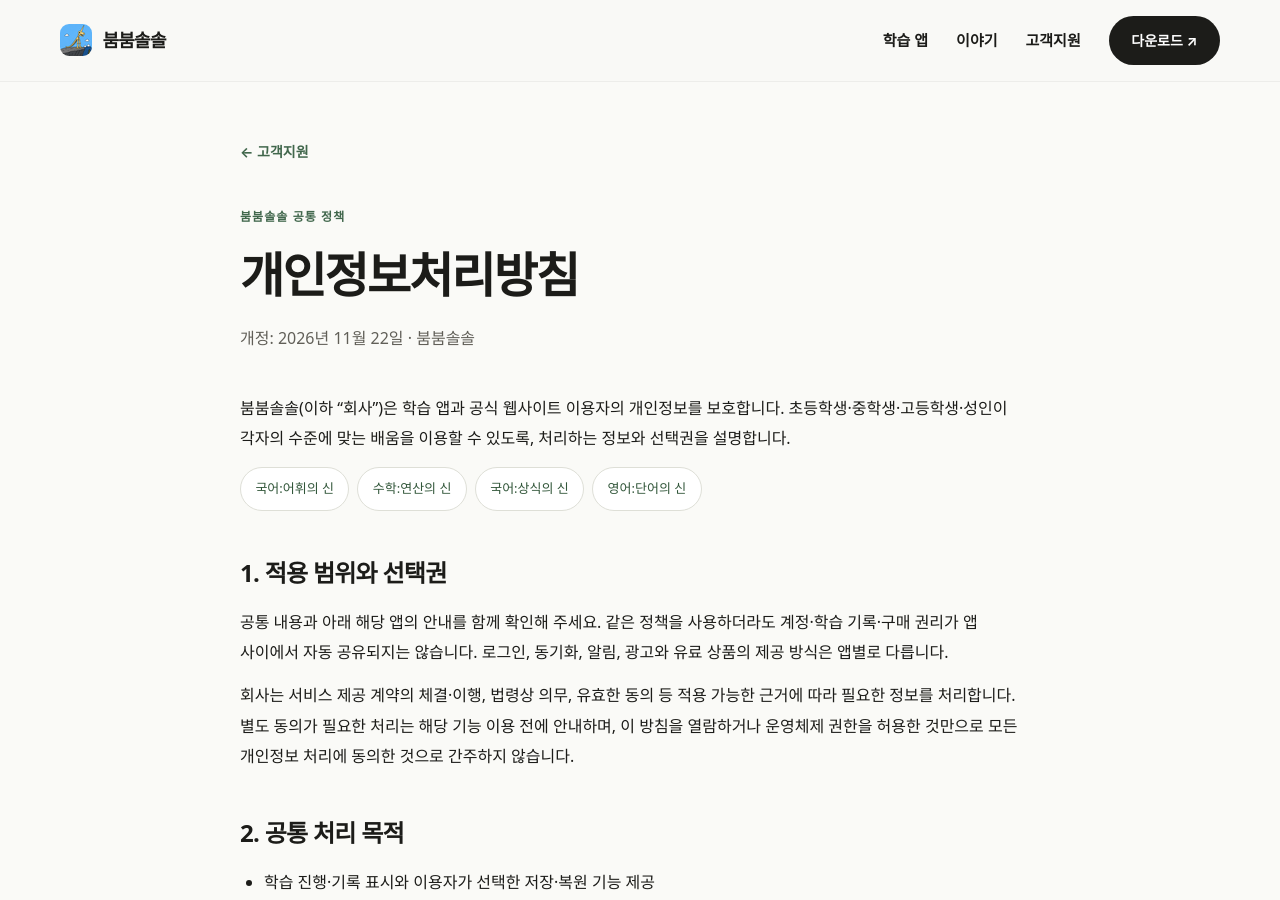
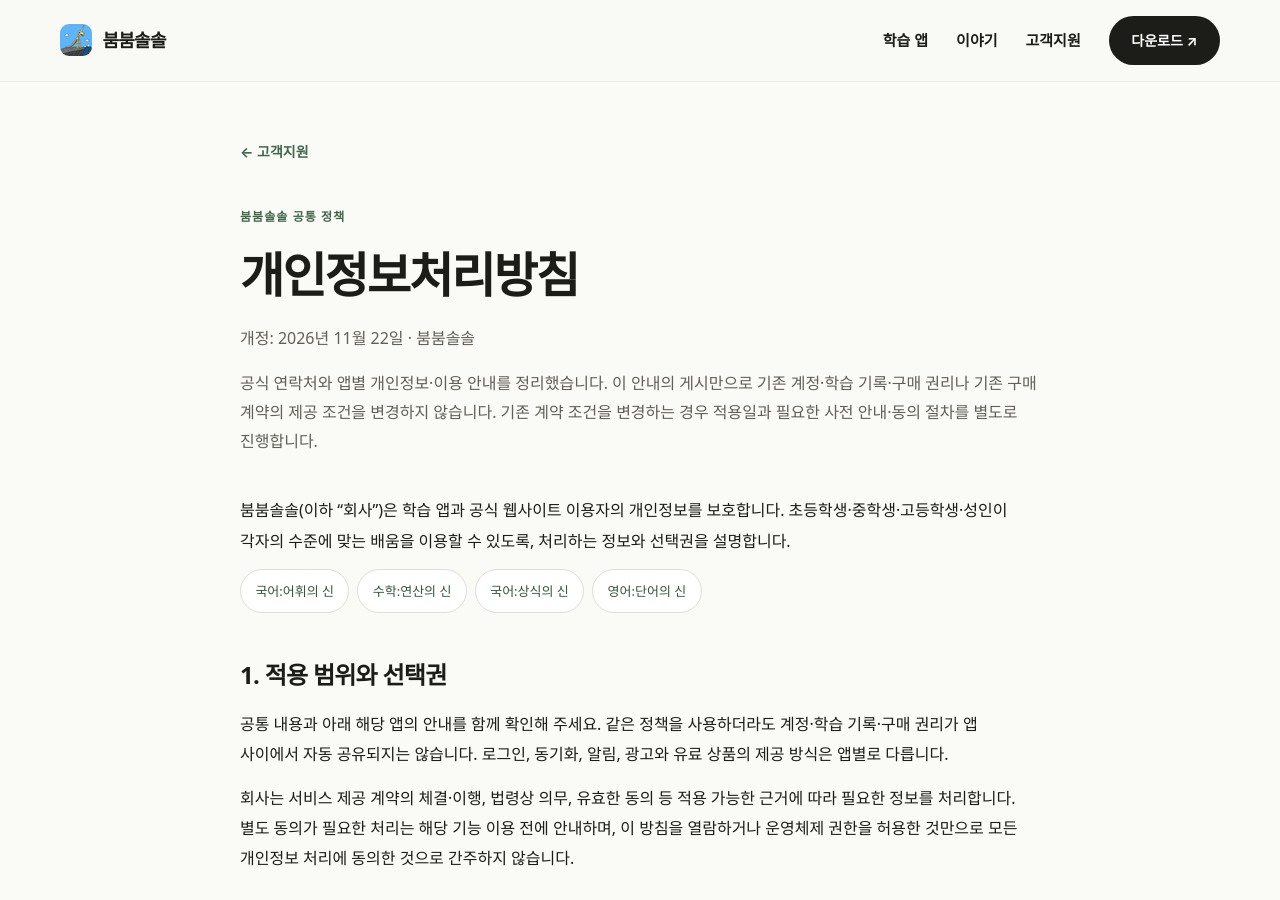
Before and after one commit to BOOMBOOMSOLSOL/boomboomsolsol.github.io, a Jekyll site: the page built from privacy.html, in a window 1280 px wide and 900 px high. Built offline with Jekyll 4.4.1, drawn with Linux system fonts in a browser that asks for light colours; some of the changed text lies outside the part shown.

Commit message:
fix: verify privacy regions before website publication
Correct vocabulary storage to Seoul and facts storage to Sydney using read-only project metadata. Record website-only publication approval and preserve existing contracts and purchase rights.

```diff
--- a/_layouts/legal.html
+++ b/_layouts/legal.html
@@ -1,4 +1,4 @@
 ---
 layout: default
 ---
-<article class="legal-container"><a class="text-link" href="/support/">← 고객지원</a><header><p class="eyebrow">붐붐솔솔 공통 정책</p><h1>{{ page.title }}</h1><p class="muted">개정: 2026년 11월 22일 · {{ site.company.name }}</p></header><div class="prose-legal">{{ content }}</div><footer class="policy-history"><a href="/policies/2026-06-26/{{ page.policy_kind }}/">2026년 6월 26일 이전 문서 보기</a></footer></article>
+<article class="legal-container"><a class="text-link" href="/support/">← 고객지원</a><header><p class="eyebrow">붐붐솔솔 공통 정책</p><h1>{{ page.title }}</h1><p class="muted">개정: 2026년 11월 22일 · {{ site.company.name }}</p><p class="muted">공식 연락처와 앱별 개인정보·이용 안내를 정리했습니다. 이 안내의 게시만으로 기존 계정·학습 기록·구매 권리나 기존 구매 계약의 제공 조건을 변경하지 않습니다. 기존 계약 조건을 변경하는 경우 적용일과 필요한 사전 안내·동의 절차를 별도로 진행합니다.</p></header><div class="prose-legal">{{ content }}</div><footer class="policy-history"><a href="/policies/2026-06-26/{{ page.policy_kind }}/">2026년 6월 26일 이전 문서 보기</a></footer></article>
--- a/privacy.html
+++ b/privacy.html
@@ -14,7 +14,7 @@ permalink: "/privacy/"
 <h2>3. 보관·삭제와 안전성</h2><p>개인정보는 기능 이용과 목적 달성에 필요한 동안 보관하고, 목적 달성·삭제 요청 처리 후 파기합니다. 법령상 보존 의무가 있는 경우 필요한 항목만 분리해 보관합니다. 계약·청약철회 및 결제·공급 기록은 5년, 소비자 불만·분쟁 기록은 3년, 표시·광고 기록은 6개월 등 회사에 실제 보존 의무가 있는 범위에 적용합니다.</p><p>기기 내 기록은 해당 기기의 앱 데이터와 운영체제 백업 설정에 따릅니다. 로그아웃·앱 삭제는 서버 계정 삭제나 구독 취소와 다릅니다. 서버 저장본, 구매 확인 자료와 외부 제공업체의 백업·운영 기록은 처리 목적과 법령에 따라 구분합니다.</p><p>회사는 전송 구간 암호화, 접근 권한 제한, 계정별 접근 제어 등 안전성 확보 조치를 적용합니다. 개인정보를 판매하지 않으며 법적 근거 없이 학습 답안을 외부 광고주에게 제공하지 않습니다.</p>
 <h2>4. 아동·청소년과 법정대리인의 권리</h2><p>학교급·학년 선택은 학습 내용을 구성하기 위한 것으로 법령상 실제 나이를 확인하는 절차와 다릅니다. 만 14세 미만 아동의 개인정보 처리에 법령상 동의가 필요한 경우 법정대리인의 동의 및 확인 규정을 적용합니다. 아동에게 개인정보 처리 사항을 알기 쉬운 말로 안내하며, 이용자와 적법한 법정대리인은 열람·정정·삭제·처리정지와 동의 철회를 요청할 수 있습니다.</p><p>요청은 <a href="mailto:{{ site.company.email }}">{{ site.company.email }}</a>로 접수할 수 있습니다. 본인·대리인 확인에 필요한 최소 사항을 확인한 후 법정 기한 내에 처리하고, 제한 사유가 있으면 이유와 구제 방법을 안내합니다. <a href="/account-deletion/">계정·데이터 삭제 요청 방법</a>도 확인해 주세요.</p>
 <h2>5. 외부 서비스와 국외 처리</h2><p>앱에서 사용하는 제공업체와 전달 정보는 해당 앱의 기능에 필요한 범위로 제한됩니다. 소셜 로그인·스토어가 자체 목적으로 처리하는 정보에는 해당 제공자의 정책도 적용됩니다.</p>
-<div class="legal-table" role="region" aria-label="외부 서비스 처리 안내" tabindex="0"><table><caption>앱 기능별 외부 제공업체</caption><thead><tr><th scope="col">제공업체</th><th scope="col">업무·정보</th><th scope="col">처리 지역</th></tr></thead><tbody><tr><td>Supabase</td><td>계정·기능별 학습 저장본·설정·운영 기록. 수학은 구매 검증·알림 등록·의견도 포함</td><td>국어·상식: 미국 / 수학 핵심 DB: 대한민국 서울. 국외 운영·지원·로그 처리 포함</td></tr><tr><td>Google Firebase</td><td>앱별 알림 토큰·알림 전달. 국어는 앱 이용 이벤트·분석 식별자 및 함수 처리</td><td>미국 등 글로벌 인프라</td></tr><tr><td>Google AdMob</td><td>광고·기기 관련 식별자, IP, 앱·기기 정보, 노출·클릭·진단·보안 기록</td><td>미국 등 글로벌 인프라</td></tr><tr><td>RevenueCat, Inc.</td><td>상품·SDK 이용자 식별자·거래·구매 상태, 구매 확인·복원</td><td>미국</td></tr><tr><td>Google·Apple</td><td>선택한 소셜 로그인, 스토어 결제·환불·배포, FCM/APNs 알림 전달</td><td>미국 등 글로벌 인프라</td></tr></tbody></table></div>
+<div class="legal-table" role="region" aria-label="외부 서비스 처리 안내" tabindex="0"><table><caption>앱 기능별 외부 제공업체</caption><thead><tr><th scope="col">제공업체</th><th scope="col">업무·정보</th><th scope="col">처리 지역</th></tr></thead><tbody><tr><td>Supabase</td><td>계정·기능별 학습 저장본·설정·운영 기록. 수학은 구매 검증·알림 등록·의견도 포함</td><td>국어·수학 핵심 DB: 대한민국 서울 / 상식 핵심 DB: 호주 시드니. 국외 운영·지원·로그 처리 포함</td></tr><tr><td>Google Firebase</td><td>앱별 알림 토큰·알림 전달. 국어는 앱 이용 이벤트·분석 식별자 및 함수 처리</td><td>미국 등 글로벌 인프라</td></tr><tr><td>Google AdMob</td><td>광고·기기 관련 식별자, IP, 앱·기기 정보, 노출·클릭·진단·보안 기록</td><td>미국 등 글로벌 인프라</td></tr><tr><td>RevenueCat, Inc.</td><td>상품·SDK 이용자 식별자·거래·구매 상태, 구매 확인·복원</td><td>미국</td></tr><tr><td>Google·Apple</td><td>선택한 소셜 로그인, 스토어 결제·환불·배포, FCM/APNs 알림 전달</td><td>미국 등 글로벌 인프라</td></tr></tbody></table></div>
 <p>국외 처리는 해당 기능 이용 시 암호화된 네트워크를 통해 이루어집니다. 이전 항목·목적은 위 표와 앱별 안내, 보관 기간은 각 정보의 처리 목적과 보존 의무에 따릅니다. 수학의 Supabase 계약 주체는 싱가포르이며, 미국 운영·지원과 유럽 운영 로그 처리가 포함될 수 있습니다. 이전에 필요한 법적 근거를 확인하고 수령자·국가·연락처·항목·시기·방법·목적·보관 기간·거부 방법 등 법정 고지와 필요한 동의를 별도로 적용합니다. 국외 처리에 관한 문의·중지 요청은 공식 문의 창구로 접수할 수 있으며 필수 기능은 이용이 제한될 수 있습니다.</p>
 <section id="vocabulary"><h2>국어:어휘의 신 개인정보 안내</h2><p>계정 연결 시 계정 ID·공급자 기본 프로필과 이메일을 인증에 사용합니다. 별명·학년 선택·단어 학습·퀴즈 응답·XP·스트릭·즐겨찾기·컬렉션·내 단어·과정 진도를 학습과 기록·저장 및 동기화에 사용합니다. 기기 내 기록과 계정에 저장한 기록은 구분되며, 계정 연결 후 제공되는 동기화 기능으로 서버에 보관·복원합니다.</p><p>알림을 이용하면 알림 시각·횟수·요일과 FCM 토큰을 처리합니다. 구독·무료 체험·일회성 구매의 상품·거래·이용자 식별자·유효 상태는 구매 확인과 복원에 사용합니다. Firebase Analytics는 앱 인스턴스 식별자와 화면·온보딩·단어 스와이프·문제·게임·광고 이용 등의 이벤트를 서비스 분석에 처리합니다. 기기·앱 버전·오류 기록과 광고 SDK 정보도 해당 기능에서 처리될 수 있습니다.</p><p>정보는 계정·해당 기능 이용과 목적 달성에 필요한 동안 보관하고, 삭제 요청은 본인 확인 후 처리합니다. 기기·분석·광고·알림 정보의 외부 처리와 파기는 각 제공업체의 정책도 적용됩니다. 알림은 앱·운영체제 설정에서 해제할 수 있고, 계정·정보 삭제는 앱에서 제공되는 메뉴 또는 공식 문의 창구로 요청할 수 있습니다. 로그아웃만으로 서버 저장본이나 분석·광고 정보가 모두 삭제되지는 않습니다.</p></section>
 <section id="math"><h2>수학:연산의 신 개인정보 안내</h2><p>수학의 처리 정보와 보관·권리 행사에 관한 상세 내용입니다.</p>{% capture math_policy %}{% include legal/math-privacy.md %}{% endcapture %}{{ math_policy | markdownify }}</section>
```
Also changed, not shown: README.md.
